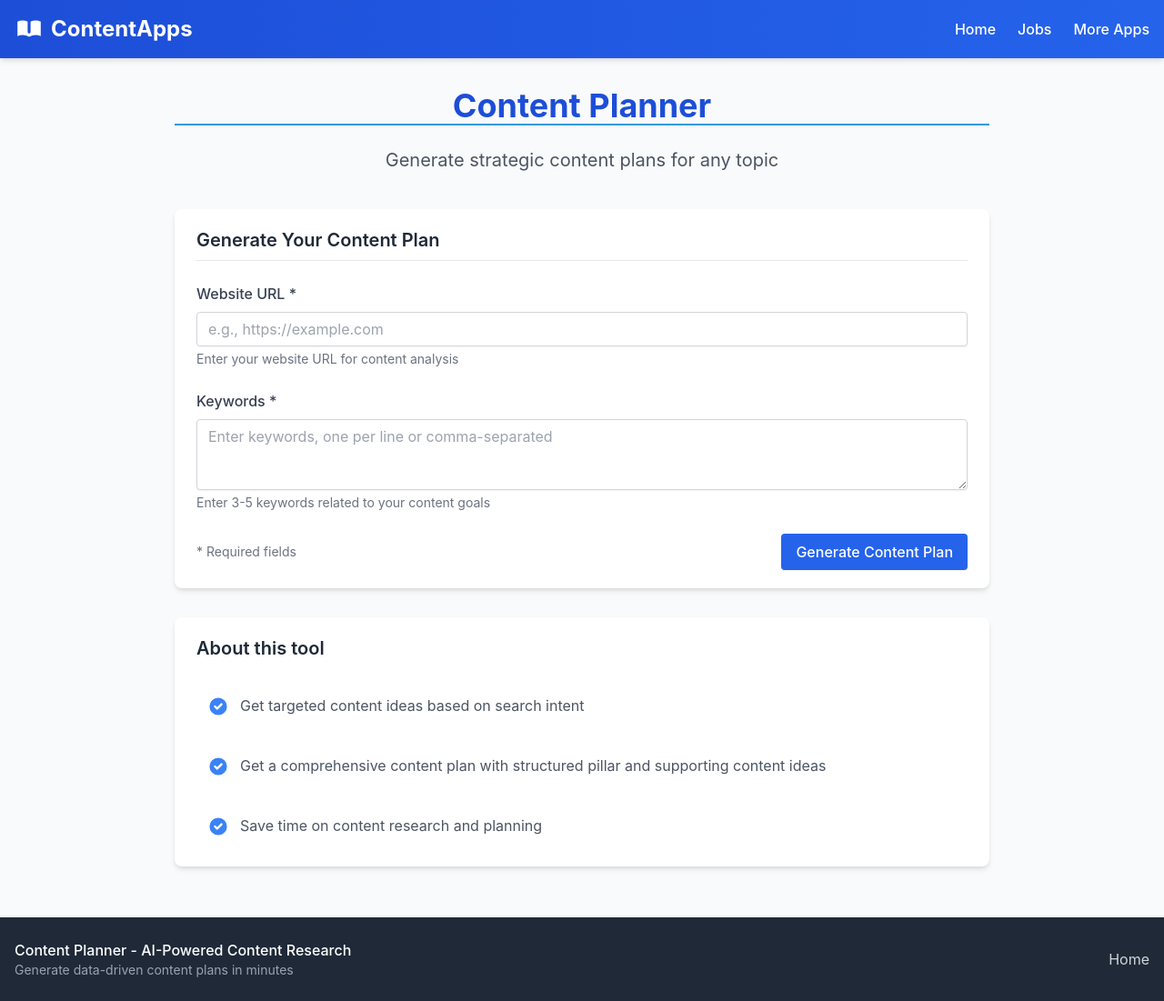
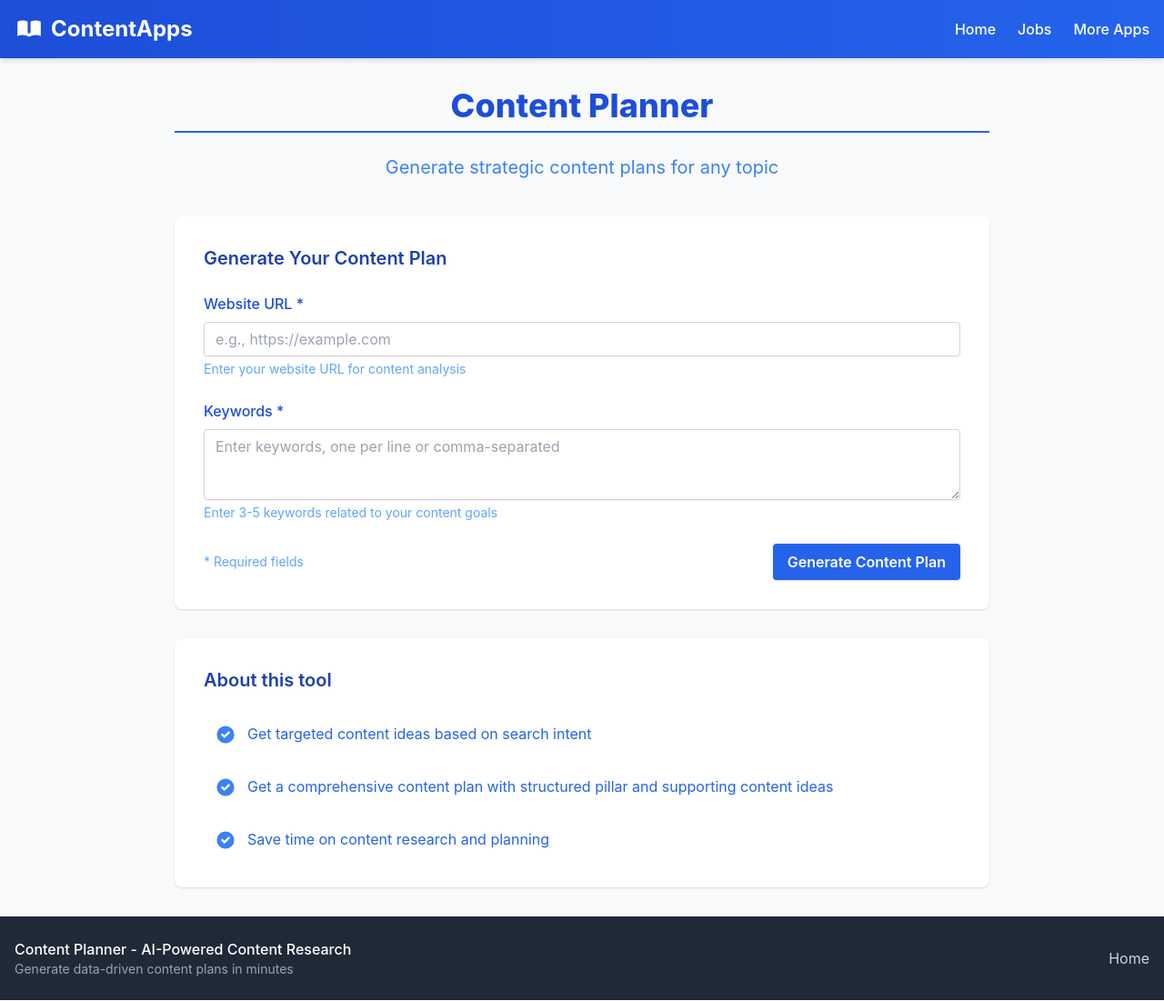
Before and after one commit to hjayne-creator/ContentApps, a Flask app: page /apps/content-plan/ in a window 1280 px wide. Shown: the whole page at 91% size. Run offline with Flask 3, Linux system fonts and the light colour scheme; some libraries are stand-ins or nearby versions.

Commit message:
cosemetic changes

```diff
--- a/apps/content_plan/prompts.py
+++ b/apps/content_plan/prompts.py
@@ -146,7 +146,8 @@ Your specific responsibilities:
 
 FORMAT YOUR OUTPUT:
 
-# Final Content Plan
+# Content Plan
+Theme: [Theme Name]
 
 ## Executive Summary
 [3-5 sentences summarizing the overall content strategy and expected outcomes]
--- a/apps/content_plan/templates/content_plan_index.html
+++ b/apps/content_plan/templates/content_plan_index.html
@@ -3,12 +3,11 @@
 {% block title %}ContentApps{% endblock %}
 
 {% block head %}
-    <link rel="stylesheet" href="{{ url_for('content_plan.static', filename='style.css') }}">
-    <!-- Additional head elements specific to this page -->
+    <!-- No custom style.css, all styling via Tailwind -->
     <style>
         .loader {
             border: 3px solid #f3f3f3;
-            border-top: 3px solid #3498db;
+            border-top: 3px solid #2563EB; /* Tailwind blue-600 */
             border-radius: 50%;
             width: 20px;
             height: 20px;
@@ -21,39 +20,44 @@
             0% { transform: rotate(0deg); }
             100% { transform: rotate(360deg); }
         }
+        .about-tool-list li {
+            padding-top: 0.5rem !important;
+            padding-bottom: 0.5rem !important;
+            margin-bottom: 0 !important;
+        }
     </style>
 {% endblock %}
 
 {% block content %}
     <div class="max-w-4xl mx-auto">
         <header class="text-center mb-10">
-            <h1 class="text-4xl font-bold text-primary-700 mb-6 text-center">Content Planner</h1>
-            <p class="text-xl text-secondary-600">Generate strategic content plans for any topic</p>
+            <h1 class="text-4xl font-extrabold text-blue-700 mb-6 text-center font-sans border-b-2 border-blue-600 pb-2">Content Planner</h1>
+            <p class="text-xl text-blue-500">Generate strategic content plans for any topic</p>
         </header>
 
-        <div class="card">
-            <h2 class="section-title">Generate Your Content Plan</h2>
+        <div class="bg-white rounded-lg shadow p-8 mb-8">
+            <h2 class="text-xl font-semibold text-blue-800 mb-4">Generate Your Content Plan</h2>
             <form id="content-plan-form" action="{{ url_for('content_plan.index') }}" method="post" class="space-y-6" autocomplete="off">
                 <input type="hidden" name="csrf_token" value="{{ csrf_token() }}">
 
                 <div>
-                    <label for="website_url" class="block text-secondary-700 font-medium mb-2">Website URL *</label>
+                    <label for="website_url" class="block text-blue-700 font-medium mb-2">Website URL *</label>
                     <input type="url" id="website_url" name="website_url" placeholder="e.g., https://example.com" required
-                        class="form-input">
-                    <p class="text-sm text-secondary-500 mt-1">Enter your website URL for content analysis</p>
+                        class="form-input block w-full border-gray-300 rounded focus:ring-blue-500 focus:border-blue-500 transition">
+                    <p class="text-sm text-blue-400 mt-1">Enter your website URL for content analysis</p>
                 </div>
 
                 <div>
-                    <label for="keywords" class="block text-secondary-700 font-medium mb-2">Keywords *</label>
+                    <label for="keywords" class="block text-blue-700 font-medium mb-2">Keywords *</label>
                     <textarea id="keywords" name="keywords" rows="3"
                         placeholder="Enter keywords, one per line or comma-separated" required
-                        class="form-input"></textarea>
-                    <p class="text-sm text-secondary-500 mt-1">Enter 3-5 keywords related to your content goals</p>
+                        class="form-input block w-full border-gray-300 rounded focus:ring-blue-500 focus:border-blue-500 transition"></textarea>
+                    <p class="text-sm text-blue-400 mt-1">Enter 3-5 keywords related to your content goals</p>
                 </div>
 
                 <div class="flex items-center justify-between">
-                    <p class="text-sm text-secondary-500">* Required fields</p>
-                    <button type="submit" id="submit-btn" class="btn-primary">
+                    <p class="text-sm text-blue-400">* Required fields</p>
+                    <button type="submit" id="submit-btn" class="bg-blue-600 hover:bg-blue-700 text-white font-semibold py-2 px-4 rounded shadow focus:outline-none focus:ring-2 focus:ring-blue-500 transition">
                         <span>Generate Content Plan</span>
                     </button>
                 </div>
@@ -61,23 +65,23 @@
         </div>
 
         <div class="mt-8">
-            <div class="card">
-                <h3 class="text-xl font-semibold text-secondary-800 mb-6">About this tool</h3>
-                <ul class="space-y-4 text-secondary-600">
-                    <li class="flex items-start p-3 rounded-lg hover:bg-secondary-50 transition-colors duration-200">
-                        <svg class="h-6 w-6 text-primary-500 mr-3 mt-0.5 flex-shrink-0" fill="currentColor" viewBox="0 0 20 20">
+            <div class="bg-white rounded-lg shadow p-8">
+                <h3 class="text-xl font-semibold text-blue-800 mb-6">About this tool</h3>
+                <ul class="space-y-4 text-blue-600 about-tool-list">
+                    <li class="flex items-start p-3 rounded-lg hover:bg-blue-50 transition-colors duration-200">
+                        <svg class="h-6 w-6 text-blue-500 mr-3 mt-0.5 flex-shrink-0" fill="currentColor" viewBox="0 0 20 20">
                             <path fill-rule="evenodd" d="M10 18a8 8 0 100-16 8 8 0 000 16zm3.707-9.293a1 1 0 00-1.414-1.414L9 10.586 7.707 9.293a1 1 0 00-1.414 1.414l2 2a1 1 0 001.414 0l4-4z" clip-rule="evenodd"/>
                         </svg>
                         <span class="text-base leading-relaxed">Get targeted content ideas based on search intent</span>
                     </li>
-                    <li class="flex items-start p-3 rounded-lg hover:bg-secondary-50 transition-colors duration-200">
-                        <svg class="h-6 w-6 text-primary-500 mr-3 mt-0.5 flex-shrink-0" fill="currentColor" viewBox="0 0 20 20">
+                    <li class="flex items-start p-3 rounded-lg hover:bg-blue-50 transition-colors duration-200">
+                        <svg class="h-6 w-6 text-blue-500 mr-3 mt-0.5 flex-shrink-0" fill="currentColor" viewBox="0 0 20 20">
                             <path fill-rule="evenodd" d="M10 18a8 8 0 100-16 8 8 0 000 16zm3.707-9.293a1 1 0 00-1.414-1.414L9 10.586 7.707 9.293a1 1 0 00-1.414 1.414l2 2a1 1 0 001.414 0l4-4z" clip-rule="evenodd"/>
                         </svg>
                         <span class="text-base leading-relaxed">Get a comprehensive content plan with structured pillar and supporting content ideas</span>
                     </li>
-                    <li class="flex items-start p-3 rounded-lg hover:bg-secondary-50 transition-colors duration-200">
-                        <svg class="h-6 w-6 text-primary-500 mr-3 mt-0.5 flex-shrink-0" fill="currentColor" viewBox="0 0 20 20">
+                    <li class="flex items-start p-3 rounded-lg hover:bg-blue-50 transition-colors duration-200">
+                        <svg class="h-6 w-6 text-blue-500 mr-3 mt-0.5 flex-shrink-0" fill="currentColor" viewBox="0 0 20 20">
                             <path fill-rule="evenodd" d="M10 18a8 8 0 100-16 8 8 0 000 16zm3.707-9.293a1 1 0 00-1.414-1.414L9 10.586 7.707 9.293a1 1 0 00-1.414 1.414l2 2a1 1 0 001.414 0l4-4z" clip-rule="evenodd"/>
                         </svg>
                         <span class="text-base leading-relaxed">Save time on content research and planning</span>
--- a/apps/content_plan/templates/content_plan_result.html
+++ b/apps/content_plan/templates/content_plan_result.html
@@ -176,7 +176,8 @@
 
     .markdown-content ul.styled-list li,
     .markdown-content ol.styled-list li {
-        margin-bottom: 0.5rem;
+        margin-bottom: 0.15rem;
+        line-height: 1.3;
     }
 
     .markdown-content blockquote {
--- a/apps/content_plan/templates/processing.html
+++ b/apps/content_plan/templates/processing.html
@@ -73,7 +73,7 @@
 {% block content %}
 <div class="max-w-3xl mx-auto">
     <header class="text-center mb-12">
-        <h1 class="text-3xl font-bold text-secondary-800 mb-3">Creating Your ContentApps Plan</h1>
+        <h1 class="text-3xl font-bold text-secondary-800 mb-3">Creating Your Content Plan</h1>
         <p class="text-lg text-secondary-600">Please wait while we research and generate your content plan</p>
     </header>
 
```
Also changed, not shown: apps/content_gaps/templates/content_gaps_index.html (+9 -9 lines), apps/topic_competitors/templates/topic_competitors_index.html (+13 -14 lines).
